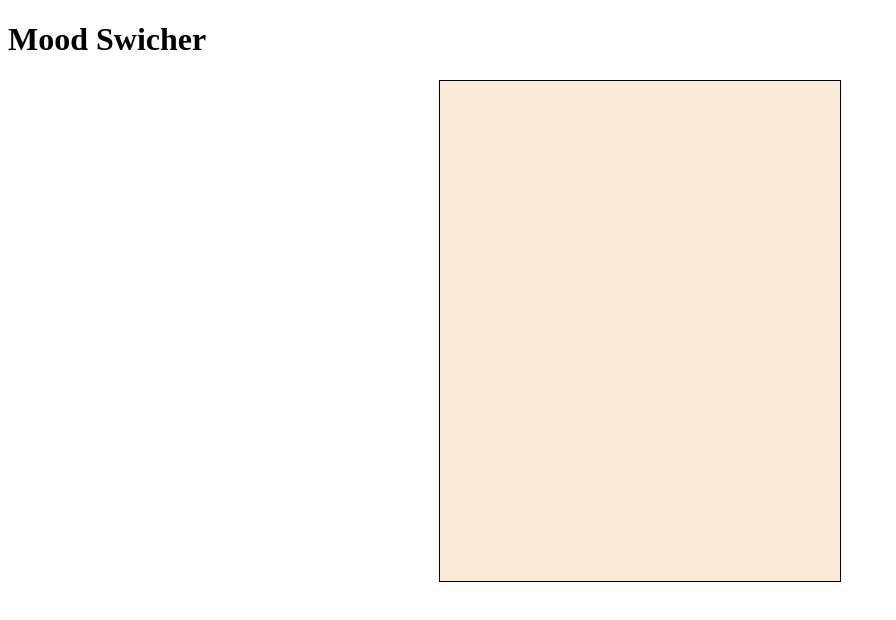
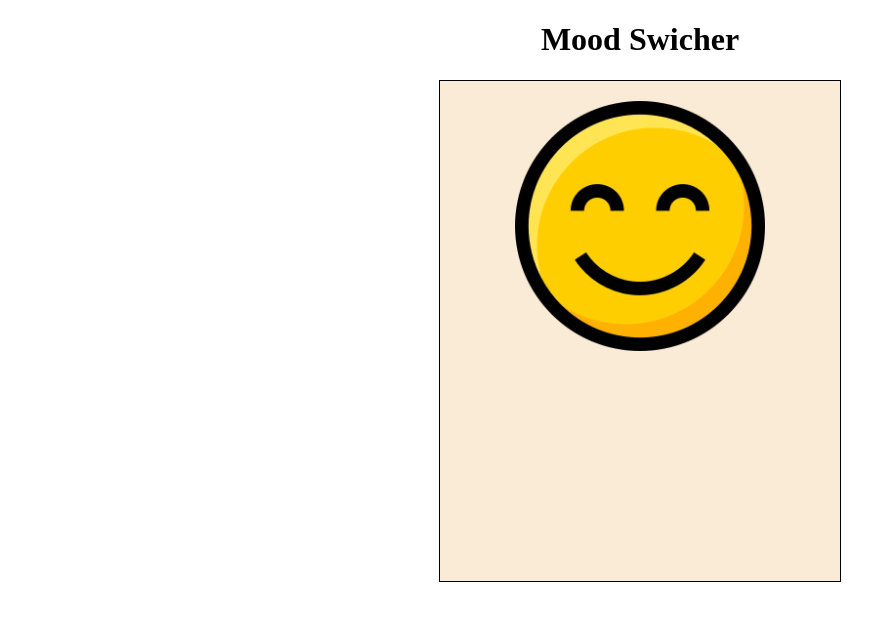
Before and after one commit to HarshadaGharate/Mood-Switcher, a plain HTML site: page index.html in a window 1280 px wide. Shown: the whole page, without its empty margins (0-896 px from the left). Drawn offline with Linux system fonts and the light colour scheme.

Commit message:
image1 added

```diff
--- a/index.html
+++ b/index.html
@@ -5,6 +5,9 @@
     <meta name="viewport" content="width=device-width, initial-scale=1.0">
     <title>Mood-Switching</title>
     <style>
+        .heading{
+            text-align: center;
+        }
         .container{
             height: 500px;
             width: 400px;
@@ -13,12 +16,18 @@
             display: block;
             margin: 10px auto;
         }
+        .mood-happy{
+            height: 250px;
+            display: block;
+            margin: 20px auto;
+        }
 
     </style>
 </head>
 <body>
     <h1 class="heading">Mood Swicher</h1>
     <div class="container">
+        <img src="happy.png" alt="happy mood" id="happy" class="mood-happy">
 
     </div>
 </body>
```
Also changed, not shown: angry.png (added), happy.png (added), sad.png (added).
